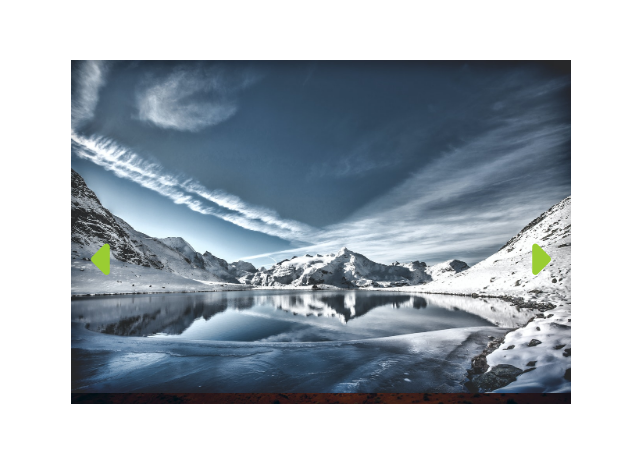
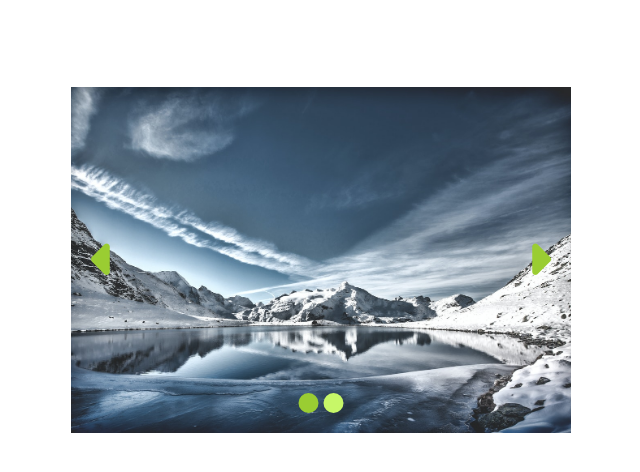
Before and after one commit to gurhanalan/JS-SmallProject-GalleryCarousel, a plain HTML site: page index.html in a window 1280 px wide. Shown: the part 140-612 px from the top of the page, without its empty margins (319-959 px from the left). Drawn offline with Linux system fonts and the light colour scheme.

Commit message:
Add markup and style 2

```diff
--- a/index.html
+++ b/index.html
@@ -24,6 +24,9 @@
             </button>
 
             <div class="gallery__content">
+                <div class="gallery__content__box--primary">
+                    <img src="img/gallery-1.jpg" alt="" />
+                </div>
                 <div class="gallery__content__box">
                     <img src="img/gallery-1.jpg" alt="" />
                 </div>
--- a/style.css
+++ b/style.css
@@ -12,6 +12,7 @@ html {
     font-size: 62.5%;
 
     --color-1: yellowgreen;
+    --color-2: rgb(199, 247, 104);
 }
 
 body {
@@ -31,8 +32,8 @@ body {
 
     position: relative;
 
-    width: 50rem;
-    height: 40rem;
+    /* width: 50rem;
+    height: 40rem; */
 }
 
 .gallery__btn {
@@ -51,6 +52,10 @@ body {
     z-index: 10;
 }
 
+.gallery__btn:active {
+    color: var(--color-2);
+}
+
 .gallery__btn--left {
     left: 2rem;
 }
@@ -65,9 +70,44 @@ body {
 
 .gallery__content__box {
     position: absolute;
+    width: 100%;
+    height: 100%;
+    top: 0;
+    left: 0;
 }
-.gallery__content__box img {
+
+.gallery__content__box--primary {
+    width: 100%;
+    height: 100%;
+}
+.gallery__content__box--primary img {
     width: 100%;
     height: 100%;
     object-fit: cover;
 }
+
+.gallery__content__box img {
+    height: 100%;
+    width: 100%;
+    object-fit: cover;
+}
+
+.gallery__dots {
+    position: absolute;
+    bottom: 2rem;
+    left: 50%;
+    transform: translateX(-50%);
+
+    display: flex;
+    gap: 0.5rem;
+}
+
+.gallery__dots__dot {
+    background-color: var(--color-1);
+    border-radius: 50%;
+    padding: 1rem;
+}
+
+.gallery__dots__dot--active {
+    background-color: var(--color-2);
+}
```
